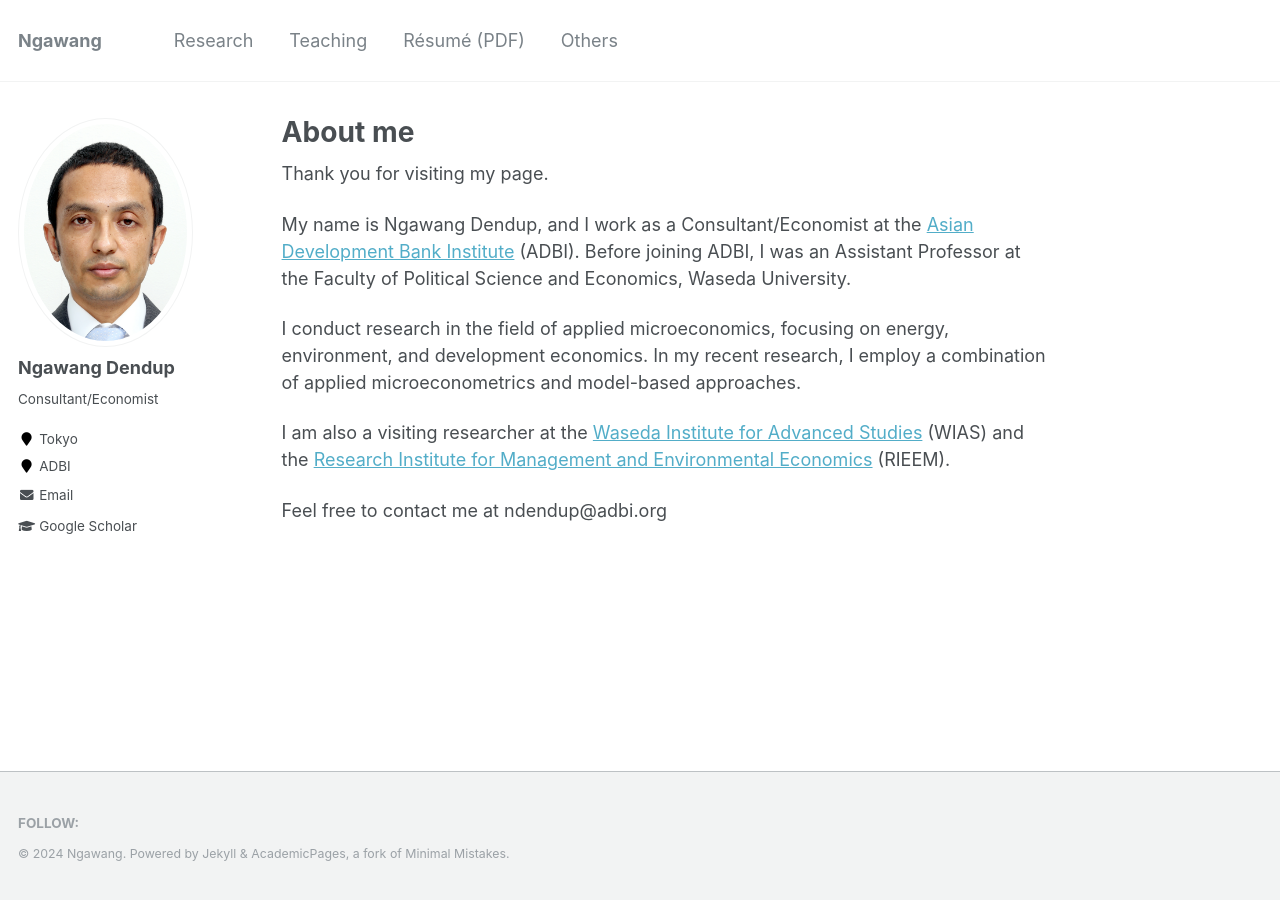
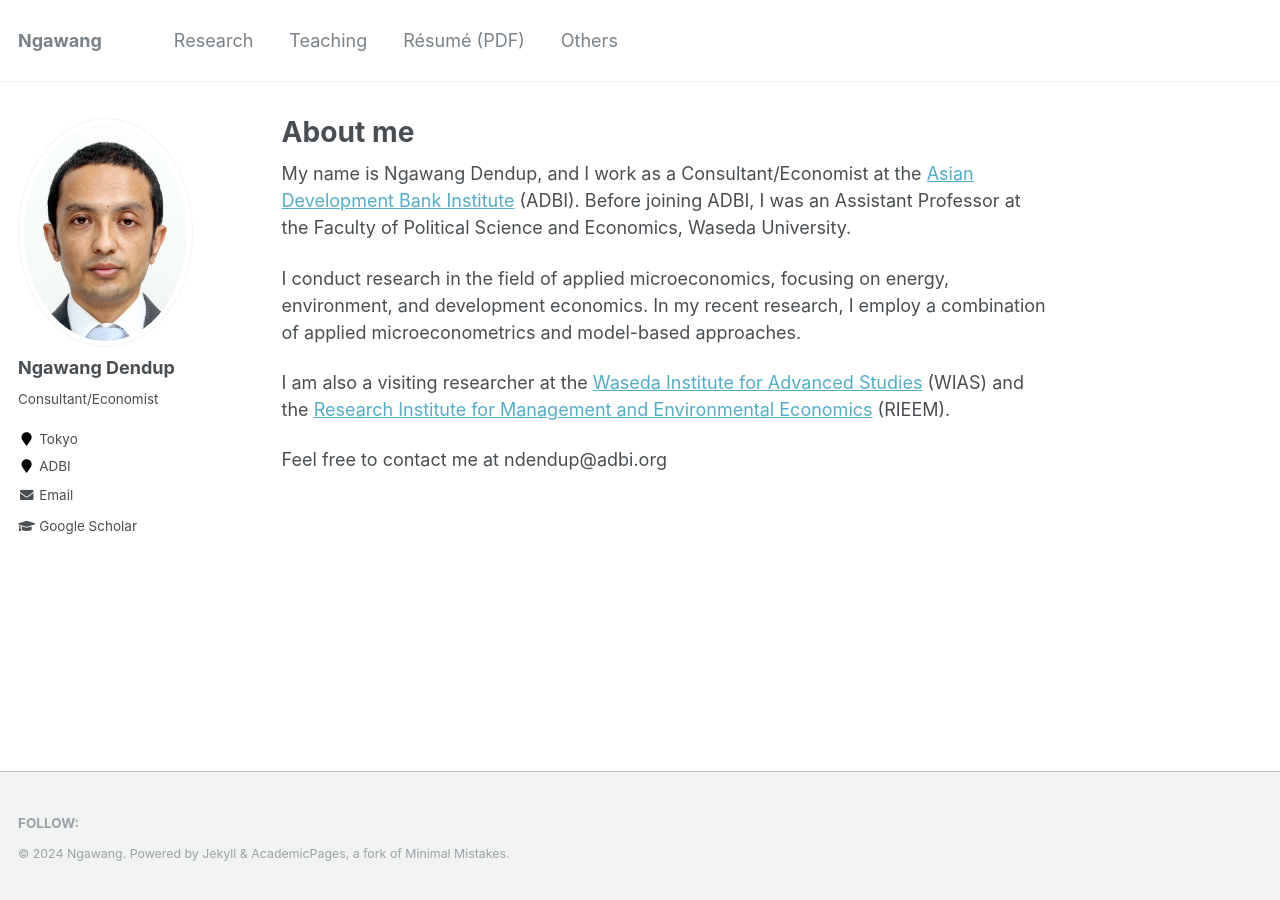
Before and after one commit to NgawangDendup/ngawangdendup.github.io, a Jekyll site: the page built from _pages/about.md, in a window 1280 px wide. Built offline with Jekyll 4.4.1, drawn with Linux system fonts in a browser that asks for light colours.

Commit message:
about update

```diff
--- a/_pages/about.md
+++ b/_pages/about.md
@@ -8,9 +8,6 @@ redirect_from:
   - /about.html
 ---
 
-
-Thank you for visiting my page.
-
 My name is Ngawang Dendup, and I work as a Consultant/Economist at the [Asian Development Bank Institute](https://www.adb.org/adbi/main) (ADBI). Before joining ADBI, I was an Assistant Professor at the Faculty of Political Science and Economics, Waseda University.
 
 I conduct research in the field of applied microeconomics, focusing on energy, environment, and development economics. In my recent research, I employ a combination of applied microeconometrics and model-based approaches.
```
